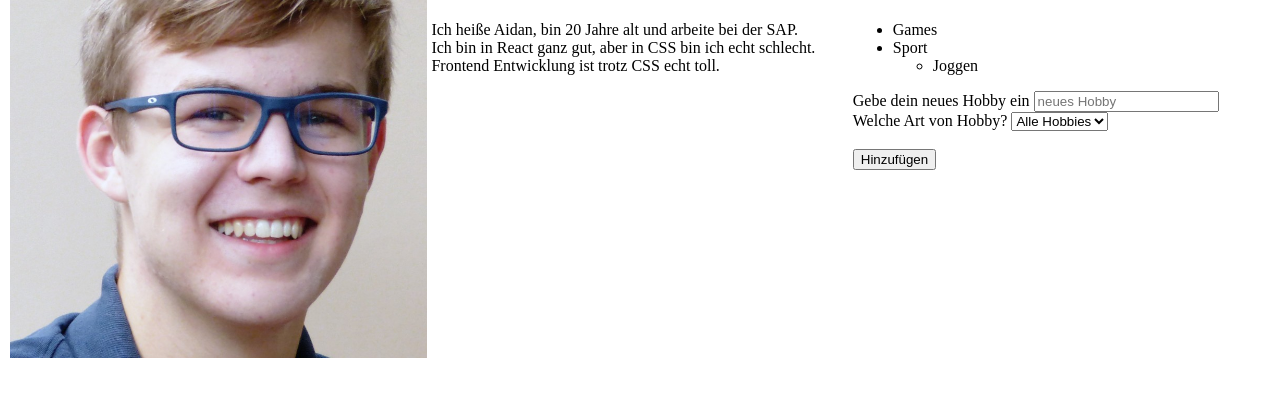
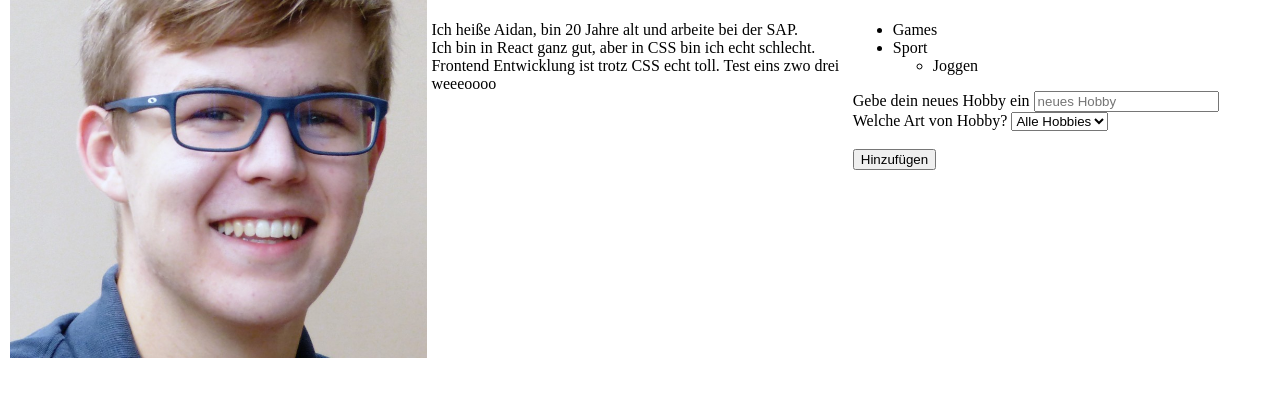
Before and after one commit to zimmerai/Webentwicklung_Uebung, a plain HTML site: page index.html in a window 1280 px wide. Shown: the part 67-464 px from the top of the page. Drawn offline with Linux system fonts and the light colour scheme.

Commit message:
git config test commit

```diff
--- a/index.html
+++ b/index.html
@@ -17,7 +17,7 @@
             <tbody>
                 Ich heiße Aidan, bin 20 Jahre alt und arbeite bei der SAP. </br>
                 Ich bin in React ganz gut, aber in CSS bin ich echt schlecht. </br>
-                Frontend Entwicklung ist trotz CSS echt toll.
+                Frontend Entwicklung ist trotz CSS echt toll. Test eins zwo drei weeeoooo
             </tbody>
         </div>
         <div class="element">
```
